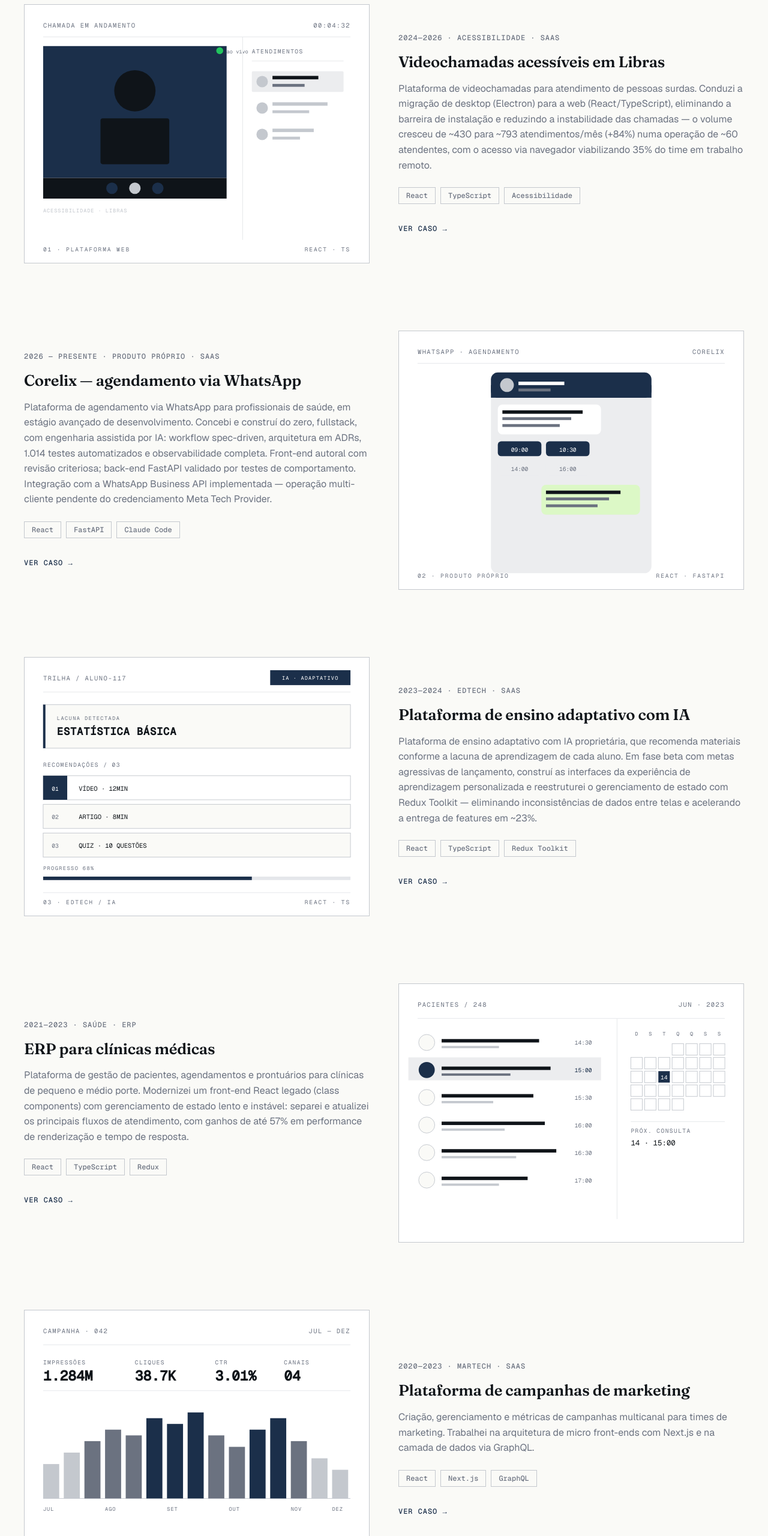
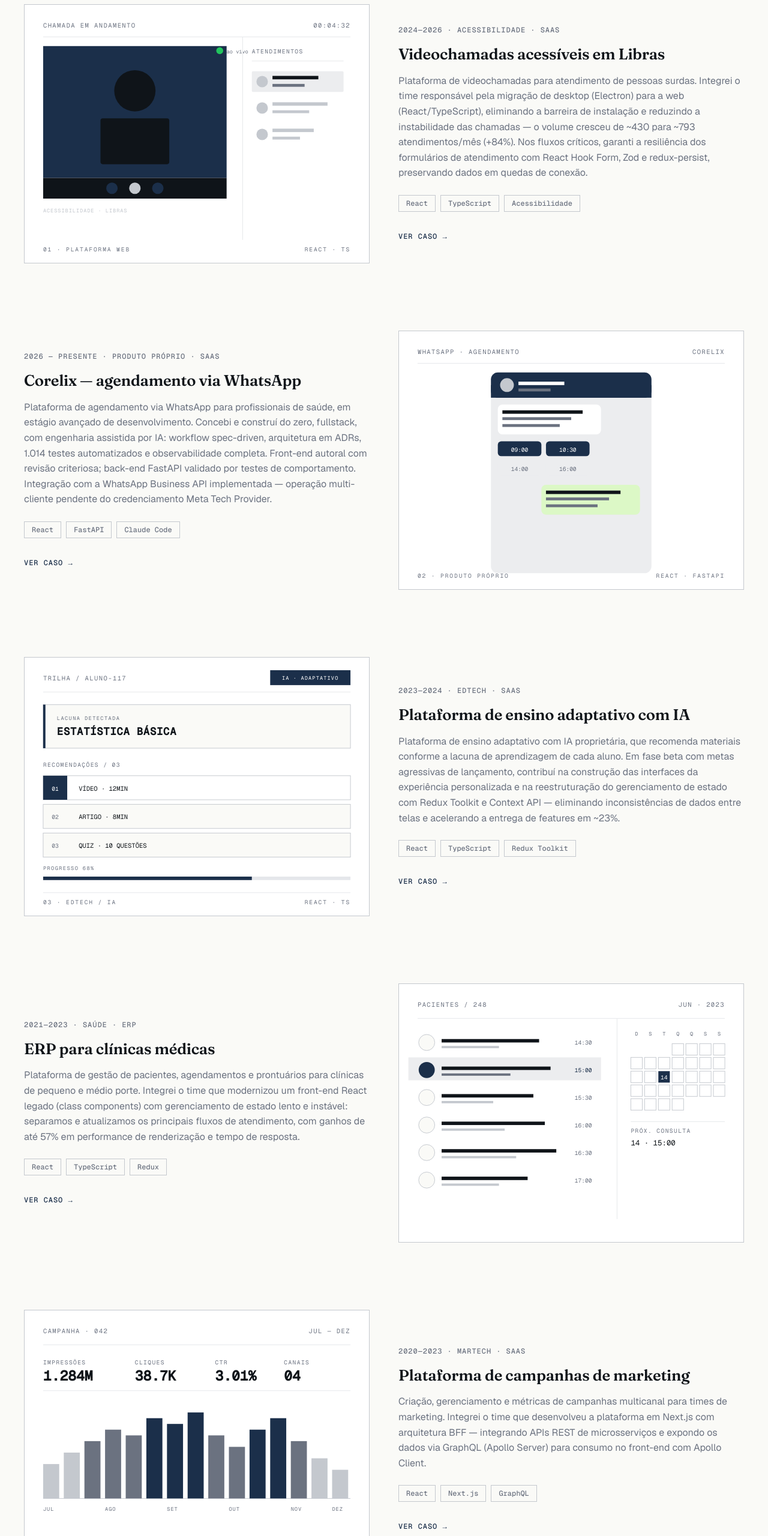
Before and after one commit to leandromds/leandromsilva-page, a website: page index.html in a window 1280 px wide. Shown: the part 3180-5740 px from the top of the page at 60% size. Drawn offline with nearby package versions, Linux system fonts and the light colour scheme; animation ran at ten frames a second.

Commit message:
content: alinha autoria e detalhes técnicos dos cases

```diff
--- a/index.html
+++ b/index.html
@@ -1240,8 +1240,8 @@
                   com APIs externas (pagamentos, OAuth, calendários), GraphQL e
                   micro front-ends — o que o problema pedir do lado da
                   interface. No caminho, liderei tecnicamente um time de
-                  desenvolvimento e modernizei front-ends legados que ninguém
-                  queria encostar.
+                  desenvolvimento e participei da modernização de front-ends
+                  legados que ninguém queria encostar.
                 </p>
                 <p class="text-ink leading-[1.6]">
                   Como IC sênior, sou dono do problema do lado da interface:
@@ -1601,12 +1601,13 @@
                 </h3>
                 <p class="text-slate-500 leading-[1.6] max-w-[56ch]">
                   Plataforma de videochamadas para atendimento de pessoas
-                  surdas. Conduzi a migração de desktop (Electron) para a web
-                  (React/TypeScript), eliminando a barreira de instalação e
-                  reduzindo a instabilidade das chamadas — o volume cresceu de
-                  ~430 para ~793 atendimentos/mês (+84%) numa operação de ~60
-                  atendentes, com o acesso via navegador viabilizando 35% do
-                  time em trabalho remoto.
+                  surdas. Integrei o time responsável pela migração de desktop
+                  (Electron) para a web (React/TypeScript), eliminando a barreira
+                  de instalação e reduzindo a instabilidade das chamadas — o
+                  volume cresceu de ~430 para ~793 atendimentos/mês (+84%). Nos
+                  fluxos críticos, garanti a resiliência dos formulários de
+                  atendimento com React Hook Form, Zod e redux-persist,
+                  preservando dados em quedas de conexão.
                 </p>
                 <div class="flex flex-wrap gap-2 mt-6">
                   <span class="chip">React</span>
@@ -2094,10 +2095,11 @@
                   Plataforma de ensino adaptativo com IA proprietária, que
                   recomenda materiais conforme a lacuna de aprendizagem de cada
                   aluno. Em fase beta com metas agressivas de lançamento,
-                  construí as interfaces da experiência de aprendizagem
-                  personalizada e reestruturei o gerenciamento de estado com
-                  Redux Toolkit — eliminando inconsistências de dados entre
-                  telas e acelerando a entrega de features em ~23%.
+                  contribuí na construção das interfaces da experiência
+                  personalizada e na reestruturação do gerenciamento de estado
+                  com Redux Toolkit e Context API — eliminando inconsistências
+                  de dados entre telas e acelerando a entrega de features em
+                  ~23%.
                 </p>
                 <div class="flex flex-wrap gap-2 mt-6">
                   <span class="chip">React</span>
@@ -2500,11 +2502,11 @@
                 </h3>
                 <p class="text-slate-500 leading-[1.6] max-w-[56ch]">
                   Plataforma de gestão de pacientes, agendamentos e prontuários
-                  para clínicas de pequeno e médio porte. Modernizei um
-                  front-end React legado (class components) com gerenciamento
-                  de estado lento e instável: separei e atualizei os principais
-                  fluxos de atendimento, com ganhos de até 57% em performance de
-                  renderização e tempo de resposta.
+                  para clínicas de pequeno e médio porte. Integrei o time que
+                  modernizou um front-end React legado (class components) com
+                  gerenciamento de estado lento e instável: separamos e
+                  atualizamos os principais fluxos de atendimento, com ganhos de
+                  até 57% em performance de renderização e tempo de resposta.
                 </p>
                 <div class="flex flex-wrap gap-2 mt-6">
                   <span class="chip">React</span>
@@ -2775,8 +2777,10 @@
                 </h3>
                 <p class="text-slate-500 leading-[1.6] max-w-[56ch]">
                   Criação, gerenciamento e métricas de campanhas multicanal para
-                  times de marketing. Trabalhei na arquitetura de micro
-                  front-ends com Next.js e na camada de dados via GraphQL.
+                  times de marketing. Integrei o time que desenvolveu a
+                  plataforma em Next.js com arquitetura BFF — integrando APIs
+                  REST de microsserviços e expondo os dados via GraphQL (Apollo
+                  Server) para consumo no front-end com Apollo Client.
                 </p>
                 <div class="flex flex-wrap gap-2 mt-6">
                   <span class="chip">React</span>
@@ -3227,10 +3231,10 @@
                   Ferramenta interna para criação rápida de landing pages por
                   times de marketing, sem dependência de dev. Liderei
                   tecnicamente o desenvolvimento — arquitetura Strapi (CMS já
-                  adotado pela empresa) + GraphQL + Next.js para renderização
-                  das páginas — coordenando 2 desenvolvedores e elevando a
-                  produção de 2 para 5 páginas/mês por produto, nos 4 produtos
-                  do cliente.
+                  adotado pela empresa) + GraphQL + Next.js + TypeScript para
+                  renderização das páginas — coordenando 2 desenvolvedores e
+                  elevando a produção de 2 para 5 páginas/mês por produto, nos 4
+                  produtos do cliente.
                 </p>
                 <div class="flex flex-wrap gap-2 mt-6">
                   <span class="chip">Next.js</span>
@@ -3636,8 +3640,9 @@
                 </h3>
                 <p class="text-slate-500 leading-[1.6] max-w-[56ch]">
                   Busca de profissionais por perfil e objetivo do usuário,
-                  agendamento e pagamentos. Estruturei a versão mobile do zero,
-                  com Redux e camada de API isolada.
+                  agendamento e pagamentos. Como único dev front-end, construí
+                  do zero o app mobile (React Native + Redux) e migrei o site da
+                  plataforma de jQuery para React.
                 </p>
                 <div class="flex flex-wrap gap-2 mt-6">
                   <span class="chip">React Native</span>
```
